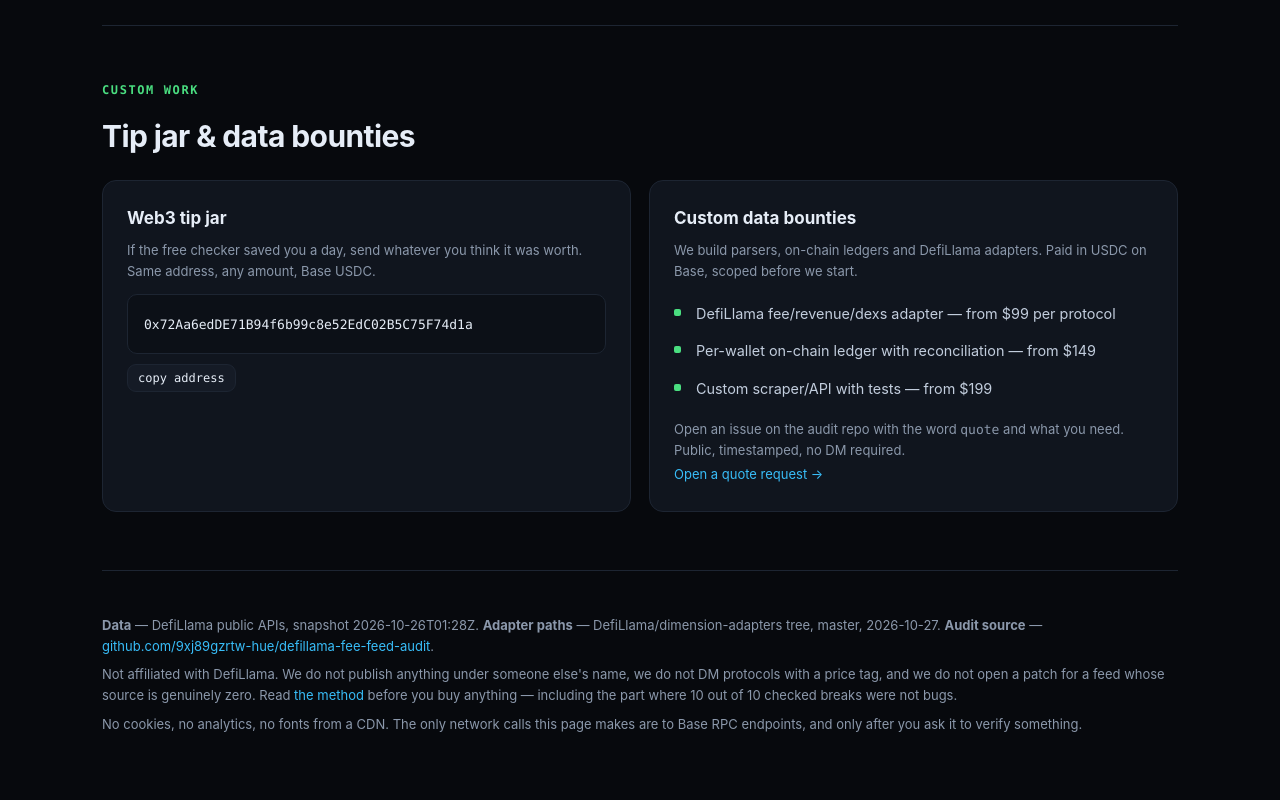
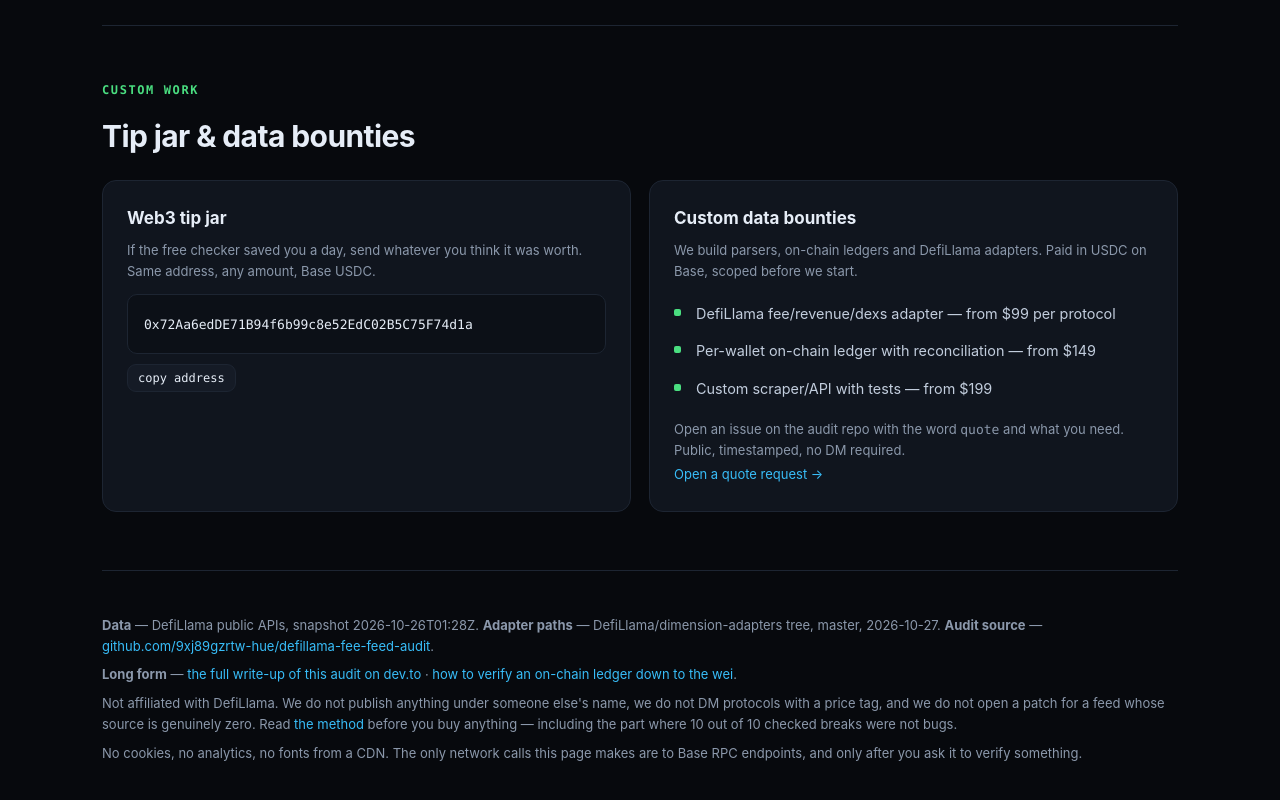
Before and after one commit to 9xj89gzrtw-hue/9xj89gzrtw-hue.github.io, a plain HTML site: page index.html in a window 1280 px wide. Shown: the part 3534-4334 px from the top of the page. Drawn offline with Linux system fonts and the light colour scheme.

Commit message:
Link the two dev.to write-ups from the footer

```diff
--- a/index.html
+++ b/index.html
@@ -268,6 +268,7 @@ summary{cursor:pointer;font-weight:600;font-size:14.5px}
 <footer>
   <div class="wrap" style="padding:0">
     <p style="margin:0 0 8px"><b>Data</b> — DefiLlama public APIs, snapshot 2026-10-26T01:28Z. <b>Adapter paths</b> — DefiLlama/dimension-adapters tree, master, 2026-10-27. <b>Audit source</b> — <a href="https://github.com/9xj89gzrtw-hue/defillama-fee-feed-audit">github.com/9xj89gzrtw-hue/defillama-fee-feed-audit</a>.</p>
+    <p style="margin:0 0 8px"><b>Long form</b> — <a href="https://dev.to/9xj89gzrtwhue/we-audited-411-defi-protocols-reporting-0-fees-on-defillama-333mday-is-missing-from-the-data-1dlm">the full write-up of this audit on dev.to</a> · <a href="https://dev.to/9xj89gzrtwhue/how-to-verify-an-on-chain-bounty-ledger-down-to-the-wei-open-source-python-engine-47k5">how to verify an on-chain ledger down to the wei</a>.</p>
     <p style="margin:0 0 8px">Not affiliated with DefiLlama. We do not publish anything under someone else's name, we do not DM protocols with a price tag, and we do not open a patch for a feed whose source is genuinely zero. Read <a href="/defi-audit/">the method</a> before you buy anything — including the part where 10 out of 10 checked breaks were not bugs.</p>
     <p style="margin:0">No cookies, no analytics, no fonts from a CDN. The only network calls this page makes are to Base RPC endpoints, and only after you ask it to verify something.</p>
   </div>
```
